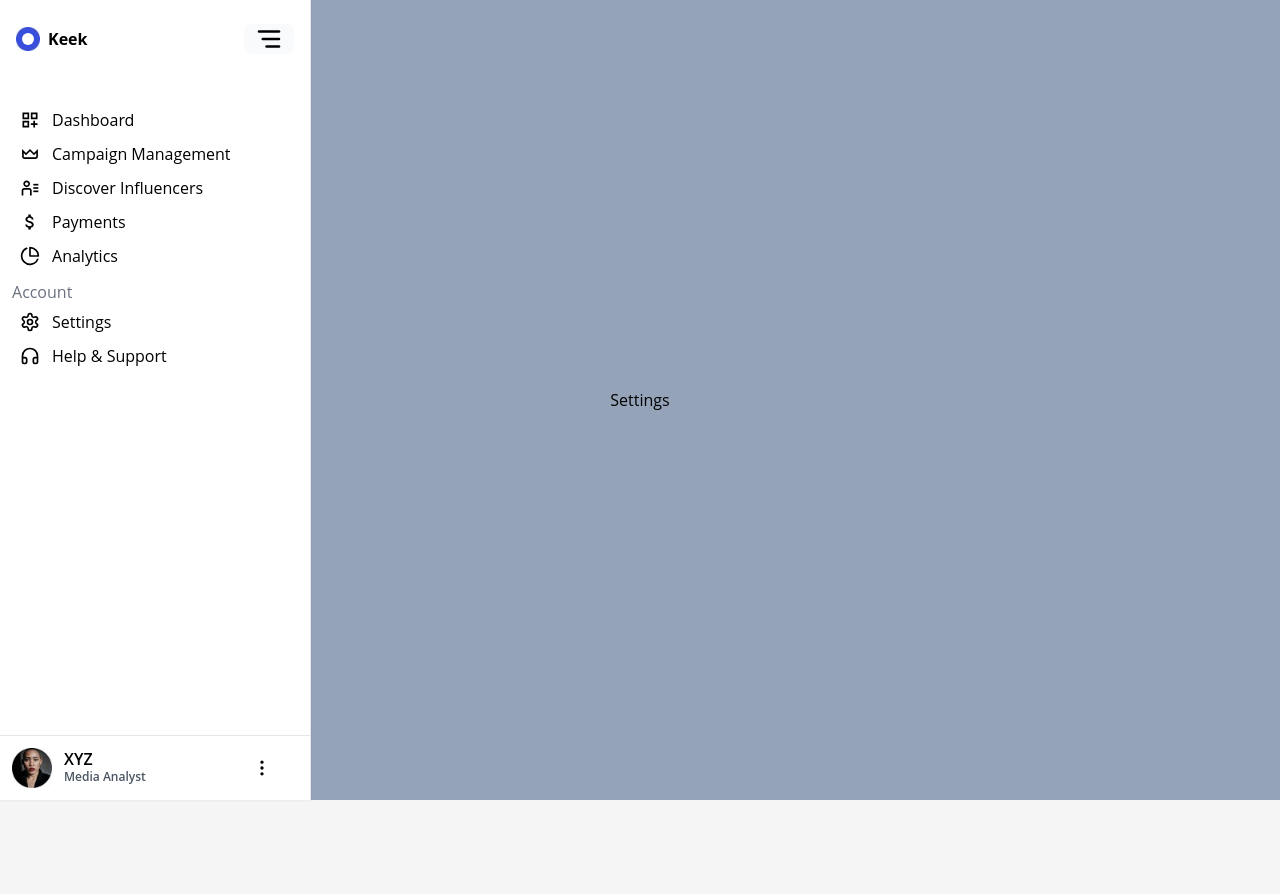
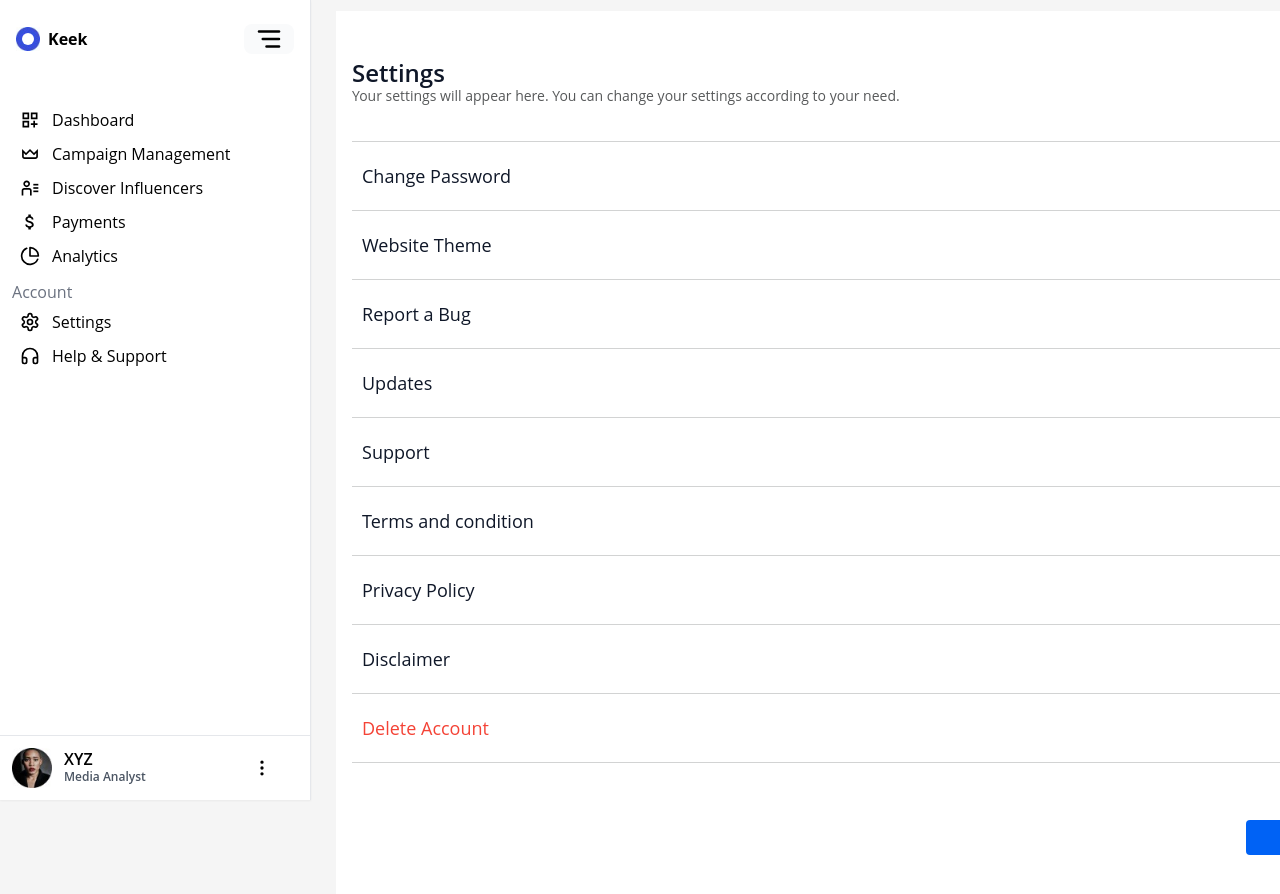
Before and after one commit to Tejas812002/Keek, a React (Create React App) app: page /settings in a window 1280 px wide. Shown: the top 894 px of the page. Before the commit the page ends 800 px from the top, so only its background shows below. Built offline with nearby package versions, Linux system fonts and the light colour scheme.

Commit message:
Settings added

```diff
--- a/src/MainRouter/MainRouter.jsx
+++ b/src/MainRouter/MainRouter.jsx
@@ -21,7 +21,7 @@ import SavedList from "../Manage/DiscoverInfluencers/SavedList";
 import SavedListCards from "../Manage/DiscoverInfluencers/SavedListCards";
 import BrandsProfile from "../Manage/BrandsProfile/BrandsProfile";
 import Profile from "../Manage/BrandsProfile/Profile";
-
+import Settings from "../Manage/Settings/Settings";
 
 const MainRouter = () => {
   return (
@@ -68,12 +68,8 @@ const MainRouter = () => {
         />
         <Route
           path="/settings"
-          element={
-            <div className="h-screen w-screen flex items-center justify-center bg-slate-400">
-              {" "}
-              Settings
-            </div>
-          }
+
+          element={<Settings />}
         />
         <Route
           path="/Support"
--- a/src/Manage/Settings/Settings.jsx
+++ b/src/Manage/Settings/Settings.jsx
@@ -0,0 +1,82 @@
+import React, { useContext } from "react";
+import { Mycontext } from "../../utils/Context";
+
+export const Settings = () => {
+  const contextState = useContext(Mycontext);
+  const expanded = contextState.expanded;
+
+  const settingsItems = [
+    { id: 1, label: "Change Password" },
+    { id: 2, label: "Website Theme" },
+    { id: 3, label: "Report a Bug" },
+    { id: 4, label: "Updates" },
+    { id: 5, label: "Support" },
+    { id: 6, label: "Terms and condition" },
+    { id: 7, label: "Privacy Policy" },
+    { id: 8, label: "Disclaimer" },
+    { id: 9, label: "Delete Account", danger: true },
+  ];
+
+  return (
+    <div
+      className={`flex-col relative ${
+        !expanded
+          ? "left-[100px] w-[calc(100%-110px)]"
+          : "left-[320px] w-[calc(100%-320px)]"
+      } overflow-y-auto bg space-y-4 p-4`}
+    >
+       <div className={`bg-white h-[918px] -top-[5px] relative  ${expanded ? "w-[1120px]" : "w-full"} `}>
+
+      <div className="head ml-4 w-[1062px] h-[52px] top-[48px] relative  ">
+        <div className="text-[#0f1728] w-[550px] h-[28px] gap-[8px] text-2xl font-semibold font-['Open Sans'] leading-7">
+          Settings
+        </div>
+        <div className="text-[#57595a] w-[550px] h-[20px] text-sm font-normal font-['Open Sans'] leading-tight">
+          Your settings will appear here. You can change your settings according to your need.
+        </div>
+      </div>
+
+
+        <div className={`${expanded ? "w-[1072px]" : "w-full"} h-[612px] mt-[7%] ml-4 flex-col justify-start items-start inline-flex`}>
+          {settingsItems.map((item, index) => (
+            <button
+              key={item.id}
+              className={`gap-[10px] w-full text-left  px-2.5 py-5 border-b border-[#d2d3d3] justify-start items-center gap-2.5 inline-flex
+                hover:bg-[#CFE2FF] hover:rounded-md transition-colors duration-200 ${
+                  item.danger ? "hover:bg-[#fddede]" : ""
+                } focus:outline-none ${
+                index === 0 ? "border-t border-[#d2d3d3] w-full" : ""
+              }`} // Adds full width to the first button ("Change Password")
+              onClick={() => console.log(`${item.label} clicked`)}
+            >
+              <span
+                className={`text-lg font-normal font-['Open Sans'] leading-7 ${
+                  item.danger ? "text-[#f44336]" : "text-[#0f1728]"
+                }`}
+              >
+                {item.label}
+              </span>
+            </button>
+          ))}
+        </div>
+
+      <div className="footer flex justify-end">
+        <button
+          className="w-[170px] h-[35px] px-4 bg-[#0062f5] rounded justify-center items-center gap-3 inline-flex
+          text-center text-white text-base font-normal font-['Open Sans'] leading-none
+          mt-[67px] mr-[40px] mb-[62px]"
+          onClick={() => console.log("Logout clicked")}
+        >
+            <div className="w-[52px] h-[16px] text-[16px] ">
+
+          Logout
+            </div>
+        </button>
+      </div>
+
+      </div>
+
+    </div>
+  );
+};
+export default Settings;
```
